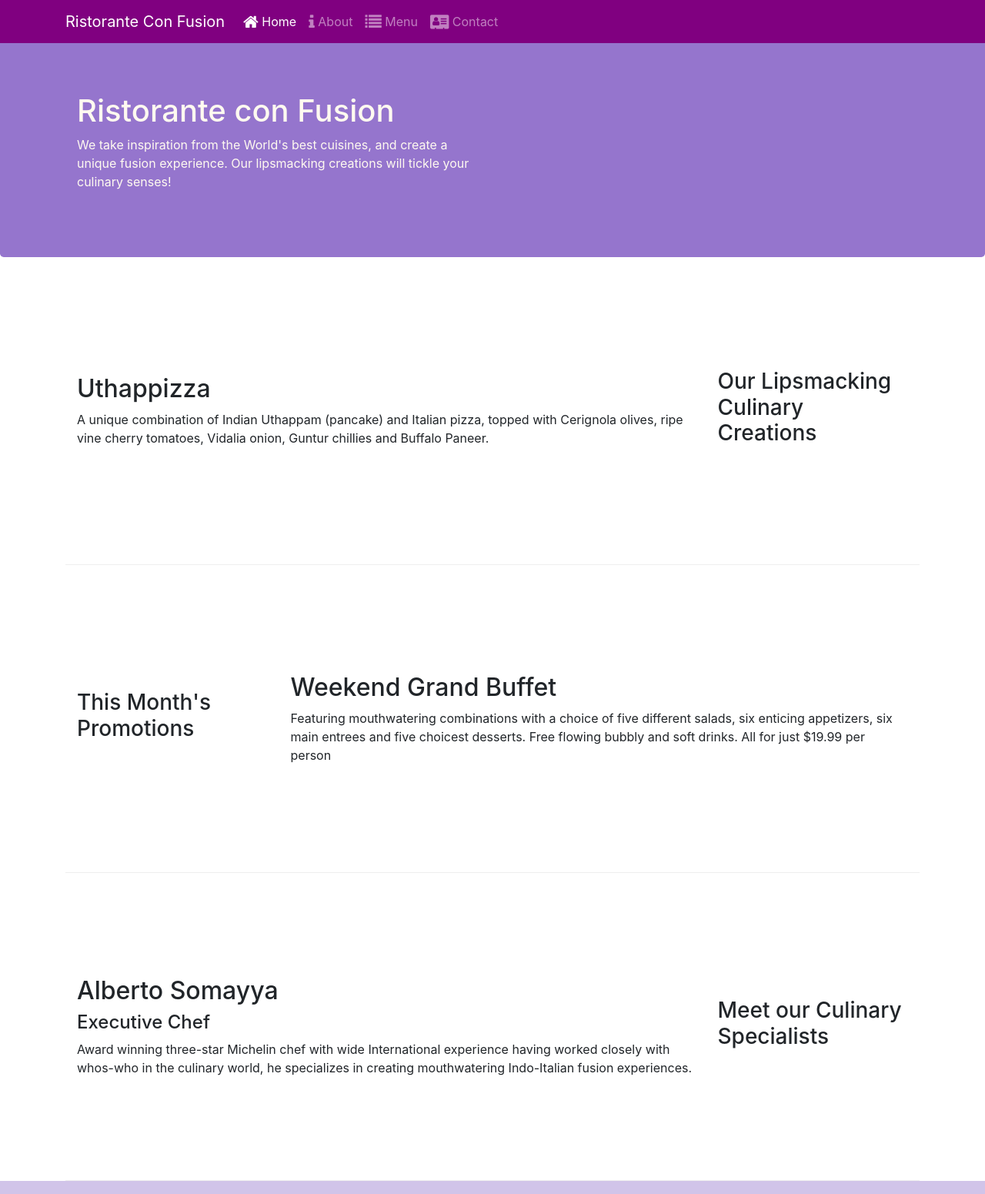
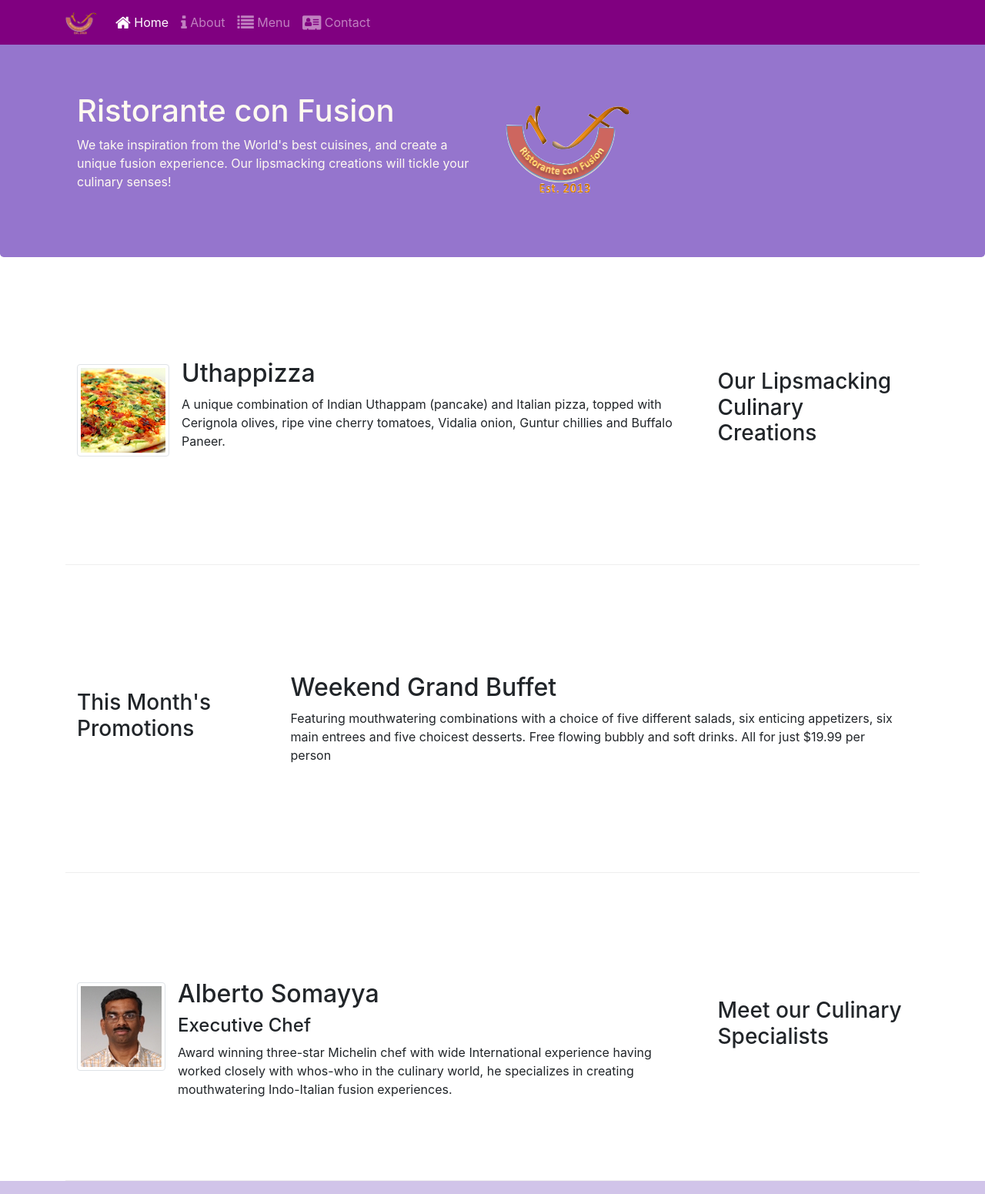
Before and after one commit to rahulgopu/Bootstrap4, a website: page index.html in a window 1280 px wide. Shown: the top 1551 px of the page at 77% size. Drawn offline with nearby package versions, Linux system fonts and the light colour scheme.

Commit message:
Images and Media

```diff
--- a/index.html
+++ b/index.html
@@ -22,7 +22,7 @@
             <button class="navbar-toggler" type="button" data-toggle="collapse" data-target="#Navbar">
                 <span class="navbar-toggler-icon"></span>
             </button>
-            <a class="navbar-brand" href="#">Ristorante Con Fusion</a>
+            <a class="navbar-brand" href="#"><img src="img/logo.png" height="30" width="41"></a>
             <div class="collapse navbar-collapse" id="Navbar">
                 <ul class="navbar-nav mr-auto">
                     <li class="nav-item active"><a class="nav-link" href="#"><span class="fa fa-home fa-lg"></span> Home</a></li>
@@ -41,7 +41,8 @@
                     <h1>Ristorante con Fusion</h1>
                     <p>We take inspiration from the World's best cuisines, and create a unique fusion experience. Our lipsmacking creations will tickle your culinary senses!</p>
                 </div>
-                <div class="col-12 col-sm">
+                <div class="col-12 col-sm align-self-center">
+                    <img src="img/logo.png" class="img-fluid">
                 </div>
             </div>
         </div>
@@ -53,8 +54,13 @@
                 <h3>Our Lipsmacking Culinary Creations</h3>
             </div>
             <div class="col col-sm order-sm-first col-md">
-                <h2>Uthappizza</h2>
-                <div class="d-none d-sm-block">A unique combination of Indian Uthappam (pancake) and Italian pizza, topped with Cerignola olives, ripe vine cherry tomatoes, Vidalia onion, Guntur chillies and Buffalo Paneer.</div>
+                <div class="media">
+                    <img class="d-flex mr-3 img-thumbnail align-self-center" src="img/uthappizza.png" alt="uthappizza">
+                    <div class="media-body">
+                        <h2 class="mt-0">Uthappizza</h2>
+                        <p class="d-none d-sm-block">A unique combination of Indian Uthappam (pancake) and Italian pizza, topped with Cerignola olives, ripe vine cherry tomatoes, Vidalia onion, Guntur chillies and Buffalo Paneer.</p>
+                    </div>
+                </div>
             </div>
         </div>
 
@@ -74,9 +80,15 @@
                 <h3>Meet our Culinary Specialists</h3>
             </div>
             <div class="col col-sm order-sm-first col-md">
-                <h2>Alberto Somayya</h2>
-                <h4>Executive Chef</h4>
-                <div class="d-none d-sm-block">Award winning three-star Michelin chef with wide International experience having worked closely with whos-who in the culinary world, he specializes in creating mouthwatering Indo-Italian fusion experiences. </div>
+                <div class="media">
+                    <img class="d-flex mr-3 img-thumbnail align-self-center" src="img/alberto.png" alt="alberto">
+                    <div class="media-body">
+                        <h2 class="mt-5 media-heading">Alberto Somayya</h2>
+                        <h4>Executive Chef</h4>
+                        <p class="d-none d-sm-block">Award winning three-star Michelin chef with wide International experience having worked closely with whos-who in the culinary world, he specializes in creating mouthwatering Indo-Italian fusion experiences. </p>
+                    </div>
+                </div>
+
             </div>
         </div>
     </div>
```
Also changed, not shown: aboutus.html (+11 -10 lines), contactus.html (+3 -2 lines), img/alberto.png (added), img/buffet.png (added), img/logo.png (added), img/uthappizza.png (added), 1 other file.
